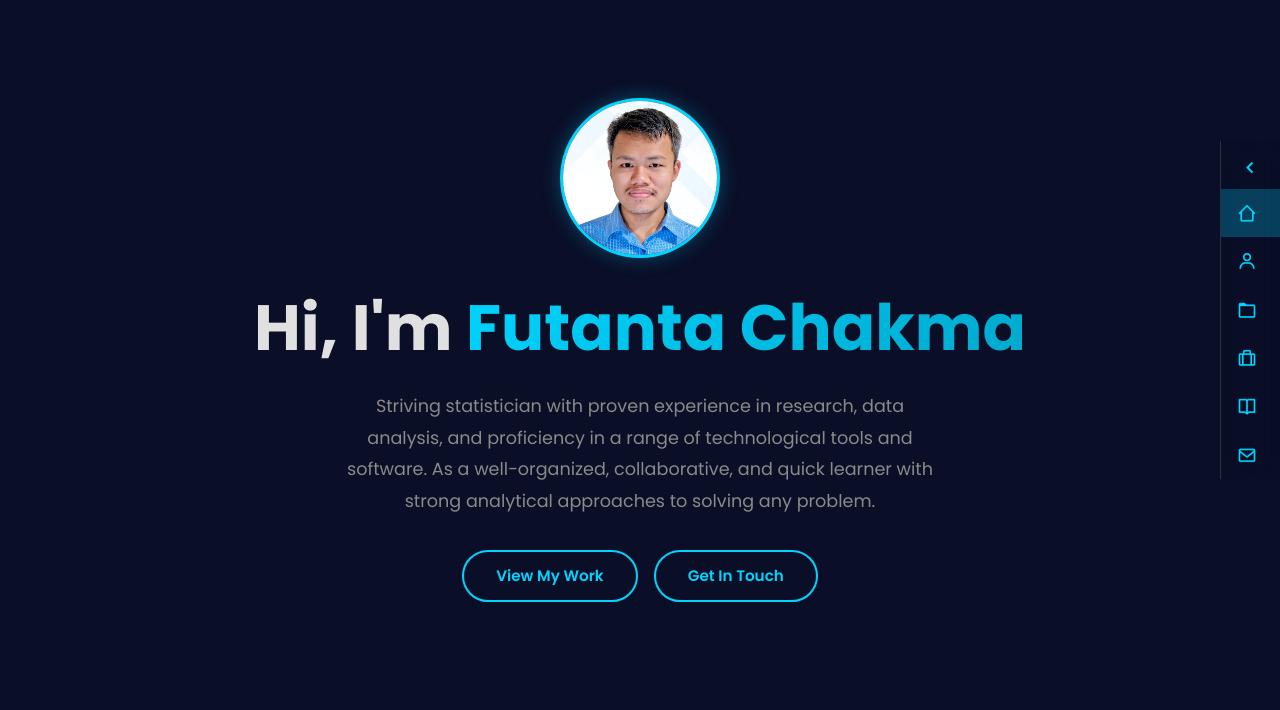
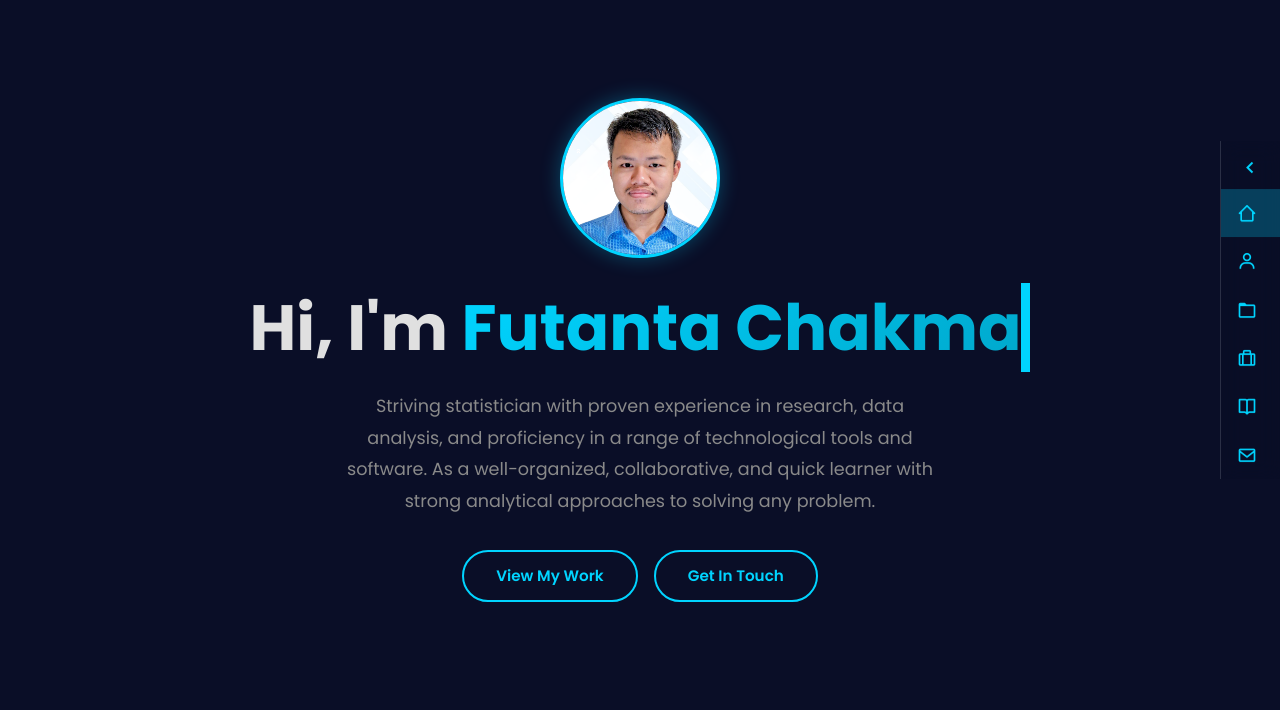
Before and after one commit to futanta0/futanta0.github.io, a plain HTML site: page index.html in a window 1280 px wide. Shown: the part 90-800 px from the top of the page. Drawn offline with nearby package versions, Linux system fonts and the light colour scheme.

Commit message:
Implement typewriter effect for hero name
Added typewriter effect animation for hero name.

```diff
--- a/css/index.css
+++ b/css/index.css
@@ -32,6 +32,20 @@ html, body {
     color: var(--text-light);
     line-height: 1.6;
     overflow-x: hidden;
+}
+
+/* Typewriter effect for hero name */
+#typed-name {
+    display: inline;
+    overflow: hidden;
+    white-space: nowrap;
+    border-right: 0.15em solid var(--accent-color);
+    animation: blink-caret 0.75s step-end infinite;
+}
+
+@keyframes blink-caret {
+    from, to { border-color: transparent; }
+    50% { border-color: var(--accent-color); }
 }
 
 /* Side Navigation */
@@ -173,6 +187,8 @@ html, body {
     font-size: clamp(2.5rem, 8vw, 4rem);
     margin-bottom: 1rem;
     line-height: 1.2;
+    /* Keep the greeting and the name on the same line */
+    white-space: nowrap;
 }
 .hero-content .accent {
     background: linear-gradient(135deg, var(--accent-color), #00a8cc);
```
